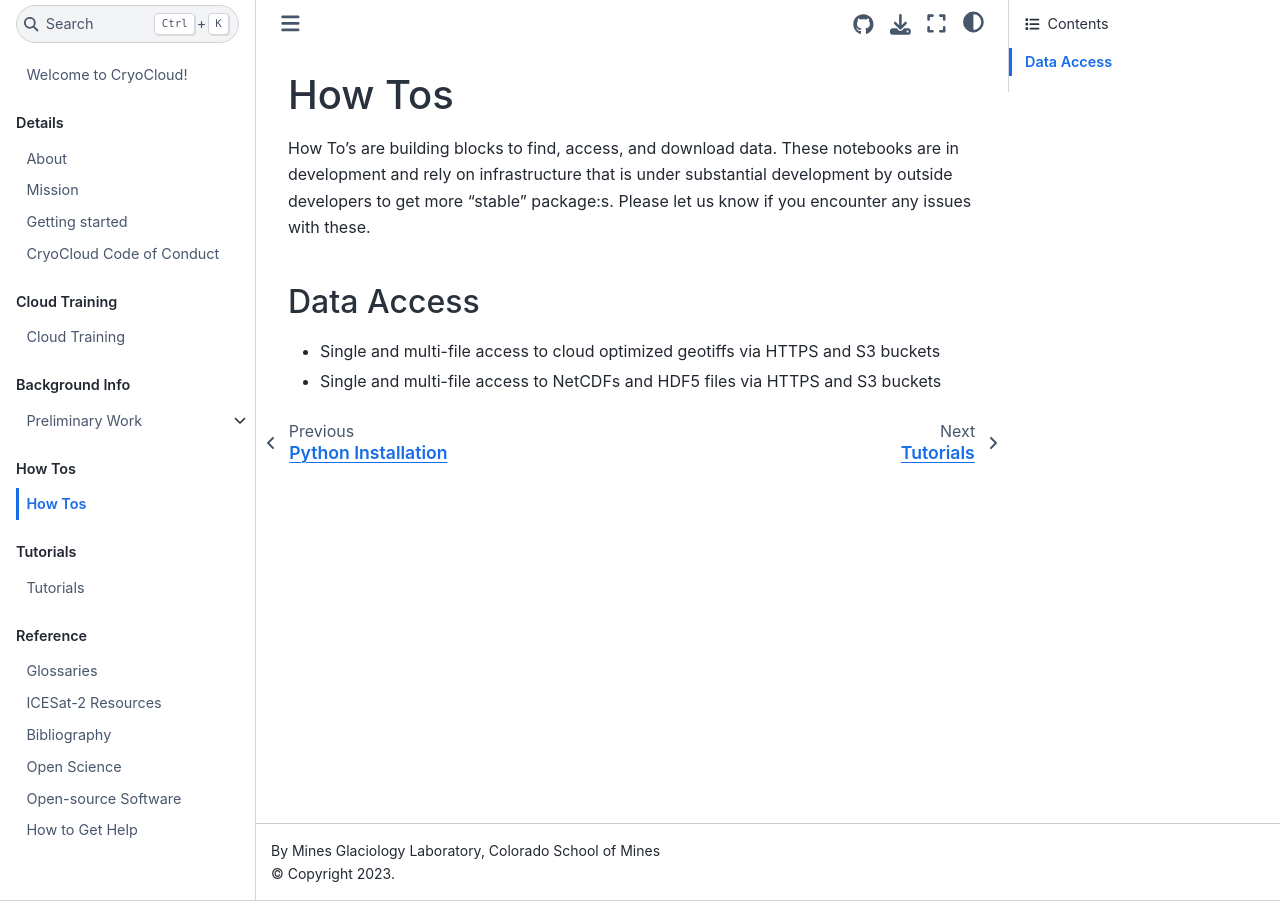
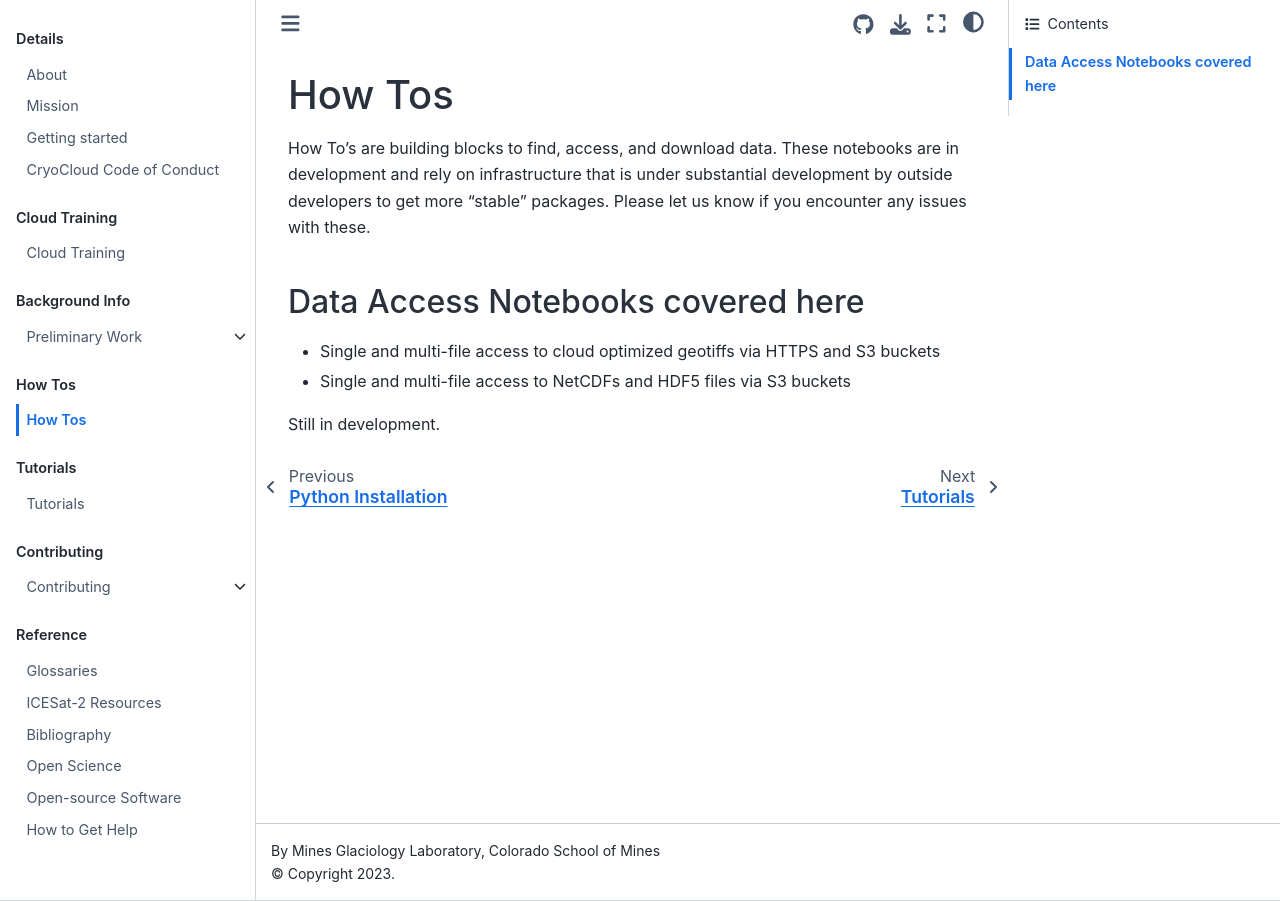
Before and after one commit to CryoInTheCloud/CryoCloudWebsite, a Jupyter Book: the page built from book/how_tos/index.md, in a window 1280 px wide. Built offline with Jupyter Book 1.0.4 settings and Sphinx 7.4.7 and the Sphinx Book theme 1.1.4, drawn with Linux system fonts in a browser that asks for light colours.

Commit message:
Updated contributing section and tutorial (#39)
* Added workflow for contributing

* add inline fix for icepyx visualization error

* add tutorial to toc (#36)

* add tutorial to toc

* added external notebooks and updated mds

* removed external notebooks from toc

* added fixes for intro and CoC

* remove team from toc for now

Co-authored-by: Wilson Sauthoff <63430469+wsauthoff@users.noreply.github.com>

* updated workflow.md

* updated contributing section

* small change to toc

* small change 2 to toc

* update toc and add acknowledgements

* trying to fix toc

* fixing issuse in workflow and index

* change jakobshavn to sermeq kujalleq

* small updates for tutorial

* some updates to tutorial with AWS errors

Co-authored-by: Jessica Scheick <jbscheick@gmail.com>
Co-authored-by: Wilson Sauthoff <63430469+wsauthoff@users.noreply.github.com>

```diff
--- a/book/_toc.yml
+++ b/book/_toc.yml
@@ -31,6 +31,11 @@
 - caption: Tutorials
   chapters:
     - file: tutorials/index
+- caption: Contributing
+  chapters:
+    - file: contributing/index
+      sections:
+        - file: contributing/workflow
 - caption: Reference
   chapters:
     - file: reference/glossary
--- a/book/how_tos/index.md
+++ b/book/how_tos/index.md
@@ -1,7 +1,12 @@
 # How Tos
 
-How To’s are building blocks to find, access, and download data. These notebooks are in development and rely on infrastructure that is under substantial development by outside developers to get more "stable" package:s. Please let us know if you encounter any issues with these.
+How To’s are building blocks to find, access, and download data. These notebooks are
+in development and rely on infrastructure that is under substantial development by
+outside developers to get more "stable" packages. Please let us know if you encounter
+any issues with these.
 
-## Data Access
+## Data Access Notebooks covered here
 * Single and multi-file access to cloud optimized geotiffs via HTTPS and S3 buckets
-* Single and multi-file access to NetCDFs and HDF5 files via HTTPS and S3 buckets
+* Single and multi-file access to NetCDFs and HDF5 files via S3 buckets
+
+Still in development.
```
Also changed, not shown: book/contributing/index.md (added, +28 -0 lines), book/contributing/workflow.md (+109 -24 lines).
